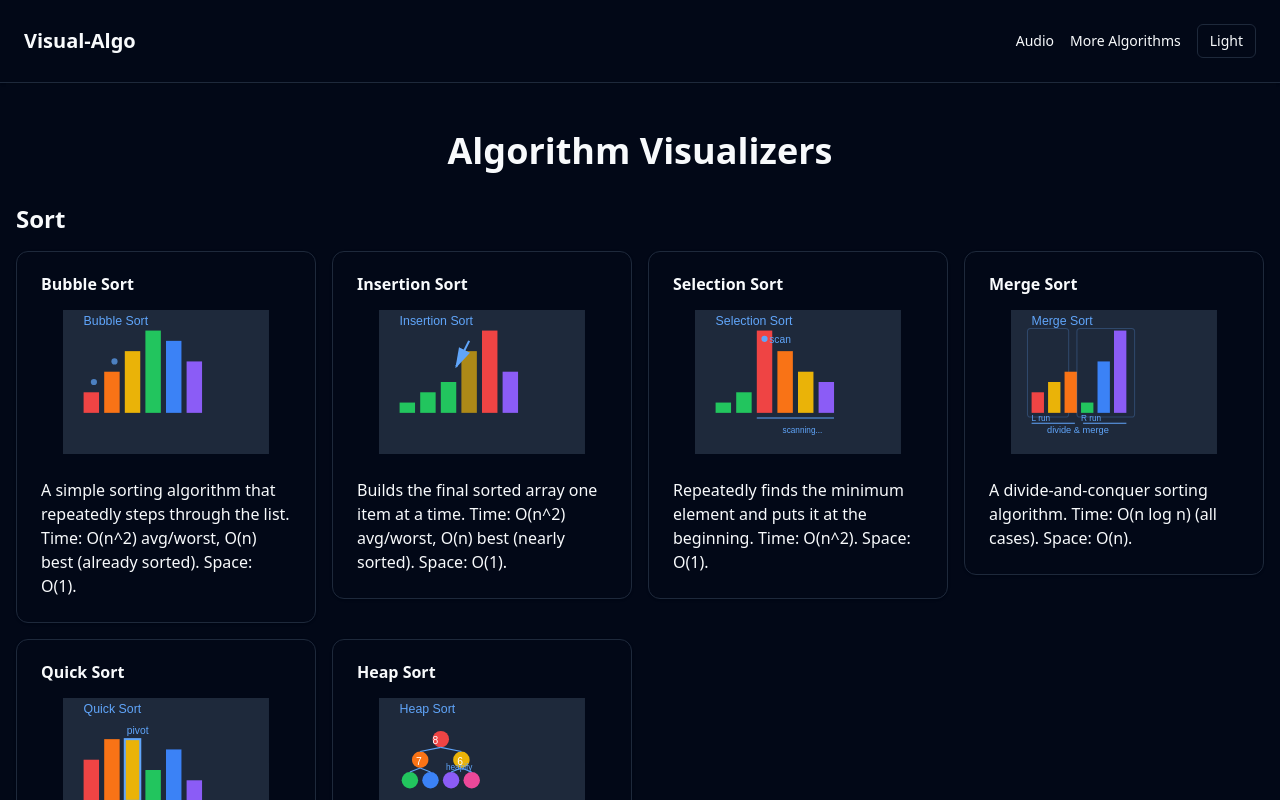
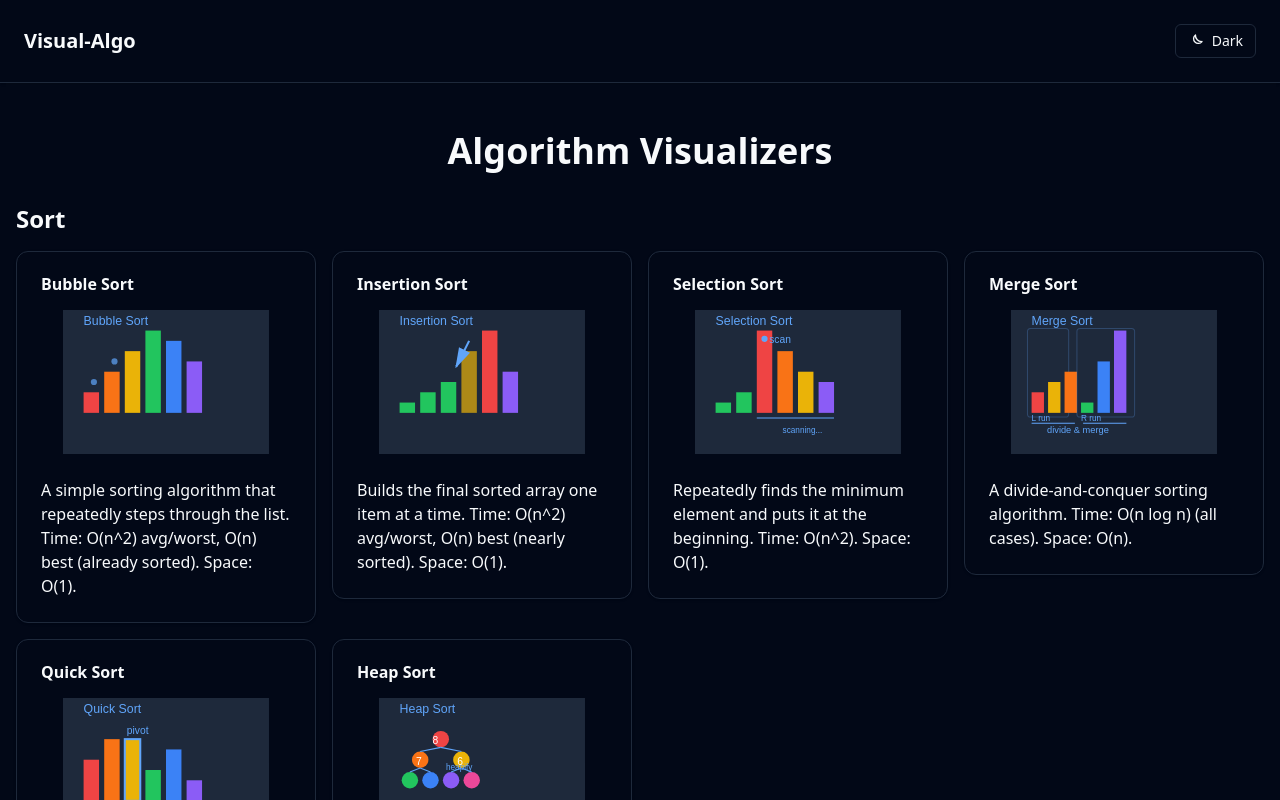
Before and after one commit to billharrisdev/visualizers, a Next.js app: page / in a window 1280 px wide. Shown: the top 800 px of the page. Built offline with nearby package versions, Linux system fonts and the light colour scheme.

Commit message:
Fix theme state display - add icons

```diff
--- a/src/components/layout/header.tsx
+++ b/src/components/layout/header.tsx
@@ -12,12 +12,6 @@ export default function Header() {
         </Link>
         <nav>
           <div className="flex items-center gap-4">
-            <Link href="/audio/eq" className="text-sm font-medium text-muted-foreground transition-colors hover:text-primary">
-              Audio
-            </Link>
-            <Link href="/more-algorithms" className="text-sm font-medium text-muted-foreground transition-colors hover:text-primary">
-              More Algorithms
-            </Link>
             <ThemeToggle />
           </div>
         </nav>
--- a/src/components/theme/theme-toggle.tsx
+++ b/src/components/theme/theme-toggle.tsx
@@ -2,16 +2,37 @@
 
 import { useTheme } from "./theme-provider";
 
+function SunIcon(props: React.SVGProps<SVGSVGElement>) {
+  return (
+    <svg viewBox="0 0 24 24" fill="none" stroke="currentColor" strokeWidth={2} strokeLinecap="round" strokeLinejoin="round" aria-hidden="true" {...props}>
+      <circle cx="12" cy="12" r="4" />
+      <path d="M12 2v2m0 16v2M4.93 4.93l1.42 1.42m11.3 11.3 1.42 1.42M2 12h2m16 0h2M6.35 17.65l1.42-1.42m8.46-8.46 1.42-1.42" />
+    </svg>
+  );
+}
+
+function MoonIcon(props: React.SVGProps<SVGSVGElement>) {
+  return (
+    <svg viewBox="0 0 24 24" fill="none" stroke="currentColor" strokeWidth={2} strokeLinecap="round" strokeLinejoin="round" aria-hidden="true" {...props}>
+      <path d="M21 12.79A9 9 0 0 1 11.21 3 7 7 0 1 0 21 12.79z" />
+    </svg>
+  );
+}
+
 export default function ThemeToggle() {
   const { theme, toggle } = useTheme();
+  const isDark = theme === "dark";
   return (
     <button
       type="button"
       onClick={toggle}
-      className="text-sm font-medium text-muted-foreground transition-colors hover:text-primary border rounded-md px-3 py-1.5"
-      aria-label="Toggle theme"
+      aria-pressed={isDark}
+      className="inline-flex items-center gap-2 text-sm font-medium text-muted-foreground transition-colors hover:text-primary border rounded-md px-3 py-1.5"
+      aria-label={isDark ? "Switch to light theme" : "Switch to dark theme"}
     >
-      {theme === "dark" ? "Light" : "Dark"}
+      {isDark ? <MoonIcon className="h-4 w-4" /> : <SunIcon className="h-4 w-4" />}
+      <span className="sr-only">{isDark ? "Dark" : "Light"} theme</span>
+      {isDark ? "Dark" : "Light"}
     </button>
   );
 }
```
